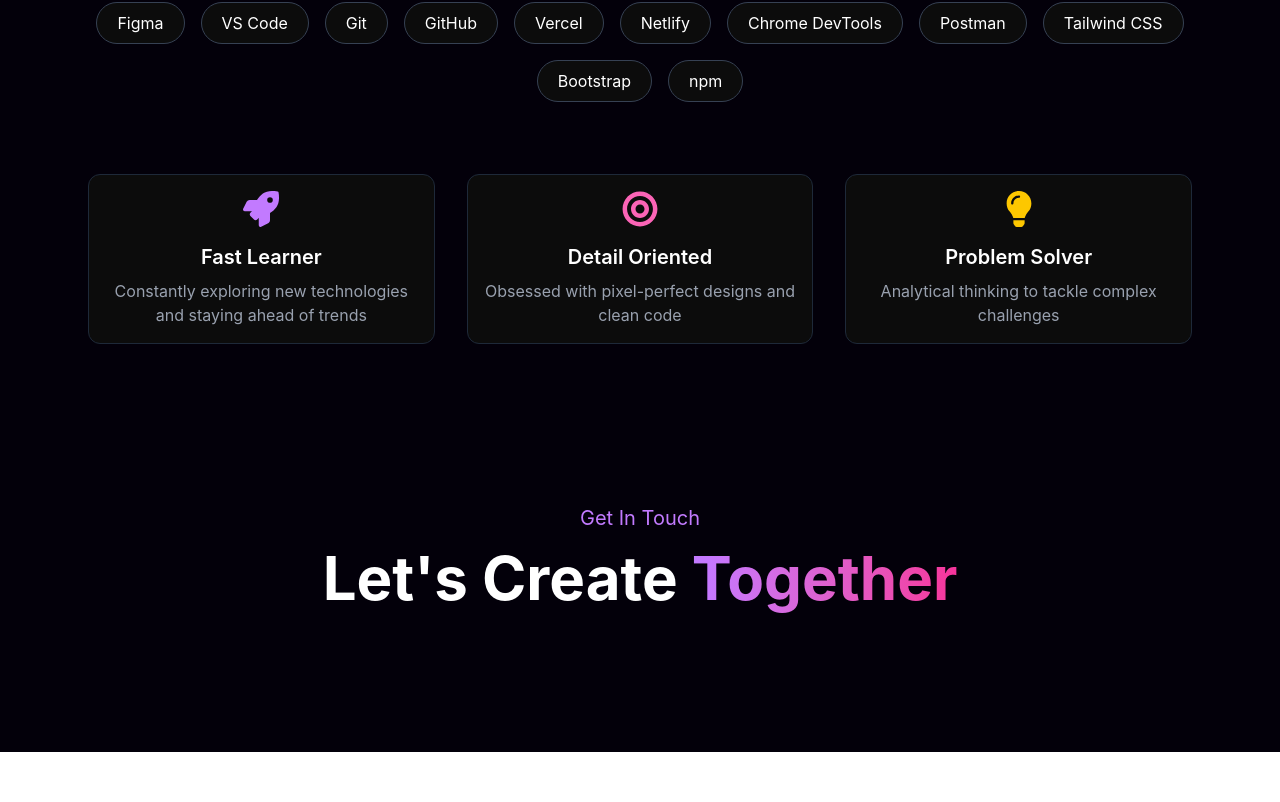
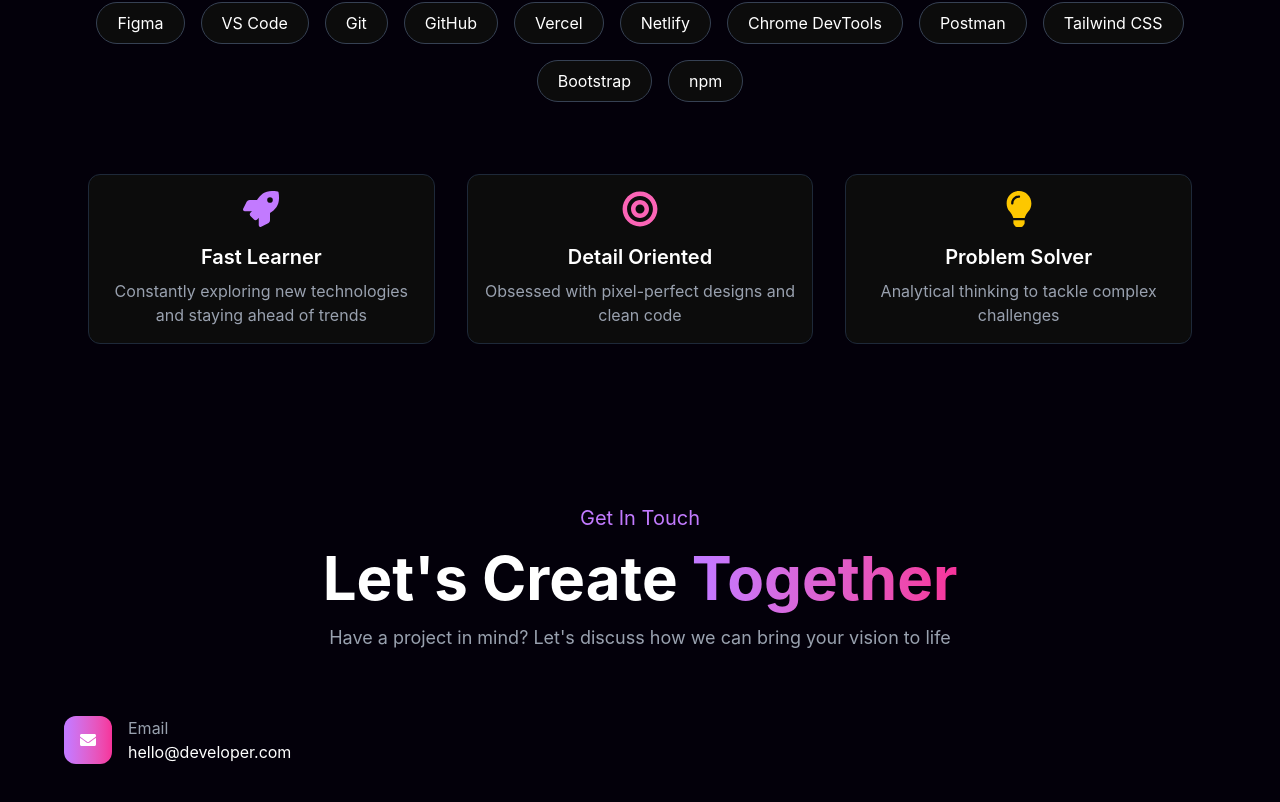
Before and after one commit to muhammad230/Mohdsite.com, a React (Vite) app: page / in a window 1280 px wide. Shown: the part 3808-4610 px from the top of the page. Before the commit the page ends 4560 px from the top, so only its background shows below. Built offline with nearby package versions, Linux system fonts and the light colour scheme.

Commit message:
add email

```diff
--- a/src/Components/ContactSection.jsx
+++ b/src/Components/ContactSection.jsx
@@ -1,18 +1,38 @@
 import React from "react";
+import { FaEnvelope, FaPhone, FaMapMarkerAlt } from "react-icons/fa";
 
 const ContactSection = () => {
   return (
     <section className="bg-[#03000a] py-20 px-6 text-white">
       <div className="text-center mb-16">
-        <p className="text-purple-400 text-xl  mb-4">
-          Get In Touch
-        </p>
-         <h2 className="text-6xl font-bold mb-4">
+        <p className="text-purple-400 text-xl  mb-4">Get In Touch</p>
+        <h2 className="text-6xl font-bold mb-4">
           Let's Create{" "}
           <span className="bg-gradient-to-r from-purple-400 to-pink-500 bg-clip-text text-transparent">
             Together
           </span>
         </h2>
+        <p className="text-gray-400 text-lg">
+          Have a project in mind? Let's discuss how we can bring your vision to
+          life
+        </p>
+      </div>
+
+      <div className="max-w-6xl mx-auto grid ms:grid-col-2 gap-12">
+        {/* left */}
+        <div>
+            <div className="flex items-center gap-4 mb-8
+transition-all duration-300 hover:translate-x-3 cursor-pointer">
+                <div className="p-4 rounded-xl bg-gradient-to-r from-purple-400 to-pink-500">
+              <FaEnvelope />
+            </div>
+            <div>
+              <p className="text-gray-400">Email</p>
+              <h3 className="text-white text-semibold">hello@developer.com</h3>
+            </div>
+
+            </div>
+        </div>
       </div>
     </section>
   );
--- a/src/index.css
+++ b/src/index.css
@@ -1,4 +1,5 @@
 @import "tailwindcss";
+
 @keyframes float {
   0% { transform: translateY(0px); }
   50% { transform: translateY(-10px); }
```
